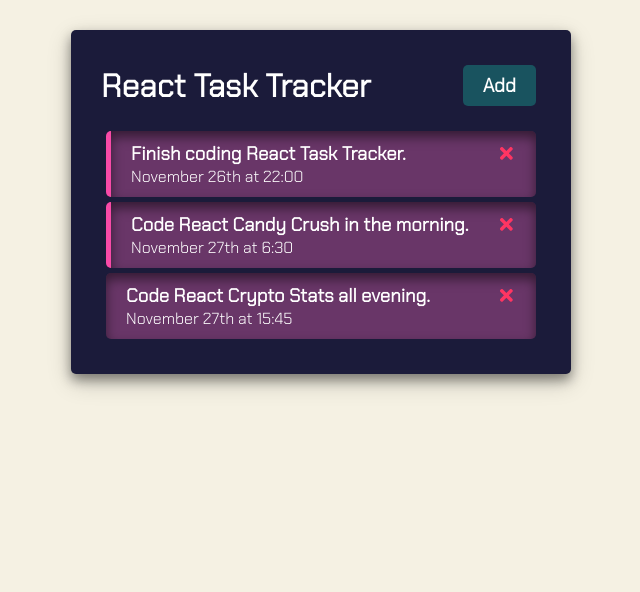
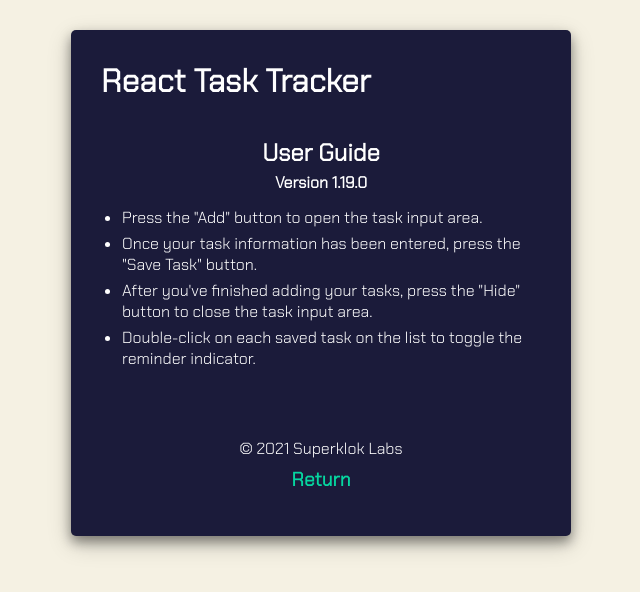
Before and after one commit to Superklok/ReactTaskTracker, a React (Create React App) app in the folder v1.x.x/: page /guide in a window 1280 px wide. Shown: the top 592 px of the page, without its empty margins (319-959 px from the left). Built offline with nearby package versions, Linux system fonts and the light colour scheme; data requests are answered from the project's data file; a web font is replaced by a local one.

Commit message:
Add React Router

```diff
--- a/v1.x.x/package.json
+++ b/v1.x.x/package.json
@@ -1,6 +1,6 @@
 {
   "name": "reacttasktracker",
-  "version": "1.16.0",
+  "version": "1.19.0",
   "description": "React Task Tracker",
   "private": true,
   "repository": {
@@ -20,6 +20,7 @@
     "react": "^17.0.2",
     "react-dom": "^17.0.2",
     "react-icons": "^4.3.1",
+    "react-router-dom": "^6.0.2",
     "react-scripts": "4.0.3",
     "web-vitals": "^1.1.2"
   },
--- a/v1.x.x/src/App.js
+++ b/v1.x.x/src/App.js
@@ -1,7 +1,10 @@
 import {useState, useEffect} from 'react';
+import {BrowserRouter as Router, Route, Routes} from 'react-router-dom';
 import Header from './components/Header';
+import Footer from './components/Footer';
 import Tasks from './components/Tasks';
 import AddTask from './components/AddTask';
+import UserGuide from './components/UserGuide';
 
 const App = () => {
 	const [showAddTask, setShowAddTask] = useState(false),
@@ -74,11 +77,17 @@ const App = () => {
 	}
 
 	return (
-		<div className="container">
+		<Router>
+			<div className='container'>
 				<Header
 					onAdd={() => setShowAddTask(!showAddTask)}
 					showAdd={showAddTask}
 				/>
+				<Routes>
+					<Route path='/'
+						exact
+						element={(
+						<>
 							{showAddTask && <AddTask onAdd={addTask} />}
 							{tasks.length > 0 ?
 							<Tasks
@@ -87,7 +96,13 @@ const App = () => {
 								onToggle={toggleReminder}
 							/> :
 							<h3>Your schedule's clear! What's next on the agenda?</h3>}
+						</>
+					)} />
+					<Route path='/guide' element={UserGuide()} />
+				</Routes>
+				<Footer />
 			</div>
+		</Router>
 	);
 }
 
--- /dev/null
+++ b/v1.x.x/src/components/Footer.js
@@ -0,0 +1,18 @@
+import {Link} from 'react-router-dom';
+import {useLocation} from 'react-router-dom';
+
+const Footer = () => {
+	const location = useLocation();
+
+	return (
+		<footer>
+			<p className='copyright'>&copy; 2021 Superklok Labs</p>
+			{location.pathname === '/' &&
+				<Link to='/guide'>User Guide</Link>}
+			{location.pathname === '/guide' &&
+				<Link to='/'>Return</Link>}
+		</footer>
+	);
+}
+
+export default Footer;
--- a/v1.x.x/src/components/Header.js
+++ b/v1.x.x/src/components/Header.js
@@ -1,15 +1,18 @@
 import PropTypes from 'prop-types';
+import {useLocation} from 'react-router-dom';
 import Button from './Button';
 
 const Header = ({title, onAdd, showAdd}) => {
+	const location = useLocation();
+
 	return (
 		<header className='header'>
 			<h1>{title}</h1>
-			<Button
+			{location.pathname === '/' && <Button
 				color={showAdd ? '#F84AA7' : '#19535F'}
 				text={showAdd ? 'Hide' : 'Add'}
 				onClick={onAdd}
-			/>
+			/>}
 		</header>
 	);
 }
--- /dev/null
+++ b/v1.x.x/src/components/UserGuide.js
@@ -0,0 +1,24 @@
+const UserGuide = () => {
+	return (
+		<div>
+			<h2 className='guideTitle'>User Guide</h2>
+			<h4 className='version'>Version 1.19.0</h4>
+			<ul>
+				<li>
+					<p>Press the "Add" button to open the task input area.</p>
+				</li>
+				<li>
+					<p>Once your task information has been entered, press the "Save Task" button.</p>
+				</li>
+				<li>
+					<p>After you've finished adding your tasks, press the "Hide" button to close the task input area.</p>
+				</li>
+				<li>
+					<p>Double-click on each saved task on the list to toggle the reminder indicator.</p>
+				</li>
+			</ul>
+		</div>
+	);
+}
+
+export default UserGuide;
--- a/v1.x.x/src/index.css
+++ b/v1.x.x/src/index.css
@@ -10,9 +10,38 @@ body {
 	color: #FFF;
 }
 
+a {
+	color: #06D6A0;
+	text-decoration: none;
+	font-size: 1.2rem;
+	font-weight: 600;
+}
+
+ul {
+	margin-left: 21px;
+	margin-right: 18px;
+	padding-bottom: 25px;
+}
+
+li {
+	padding-bottom: 5px;
+}
+
 footer {
-	margin-top: 30px;
+	margin-top: 39px;
 	text-align: center;
+	padding-bottom: 14px;
+}
+
+.guideTitle {
+	text-align: center;
+	padding-top: 15px;
+	padding-bottom: 4px;
+}
+
+.version {
+	text-align: center;
+	padding-bottom: 14px;
 }
 
 .container {
@@ -130,3 +159,7 @@ footer {
 	outline: none !important;
 	border: 1px solid rgba(6,214,160,0.6);
 }
+
+.copyright {
+	padding-bottom: 8px;
+}
```
Also changed, not shown: v1.x.x/db.json (indentation only), v1.x.x/src/components/AddTask.js (line endings or trailing spaces), v1.x.x/src/components/Task.js (line endings or trailing spaces), 1 other file (tests, documents, lock files or other folders). Lines whose indentation alone changed are shown as unchanged.
